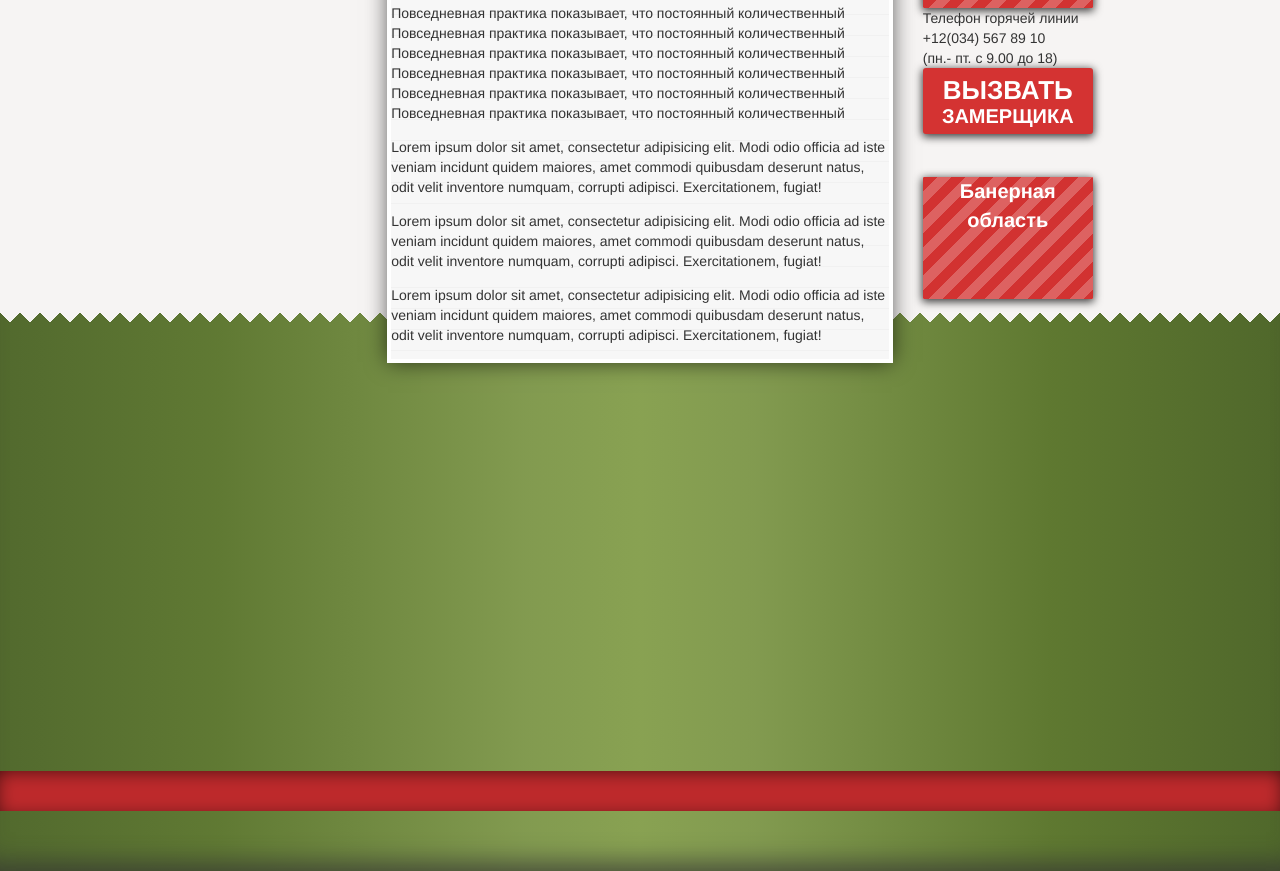
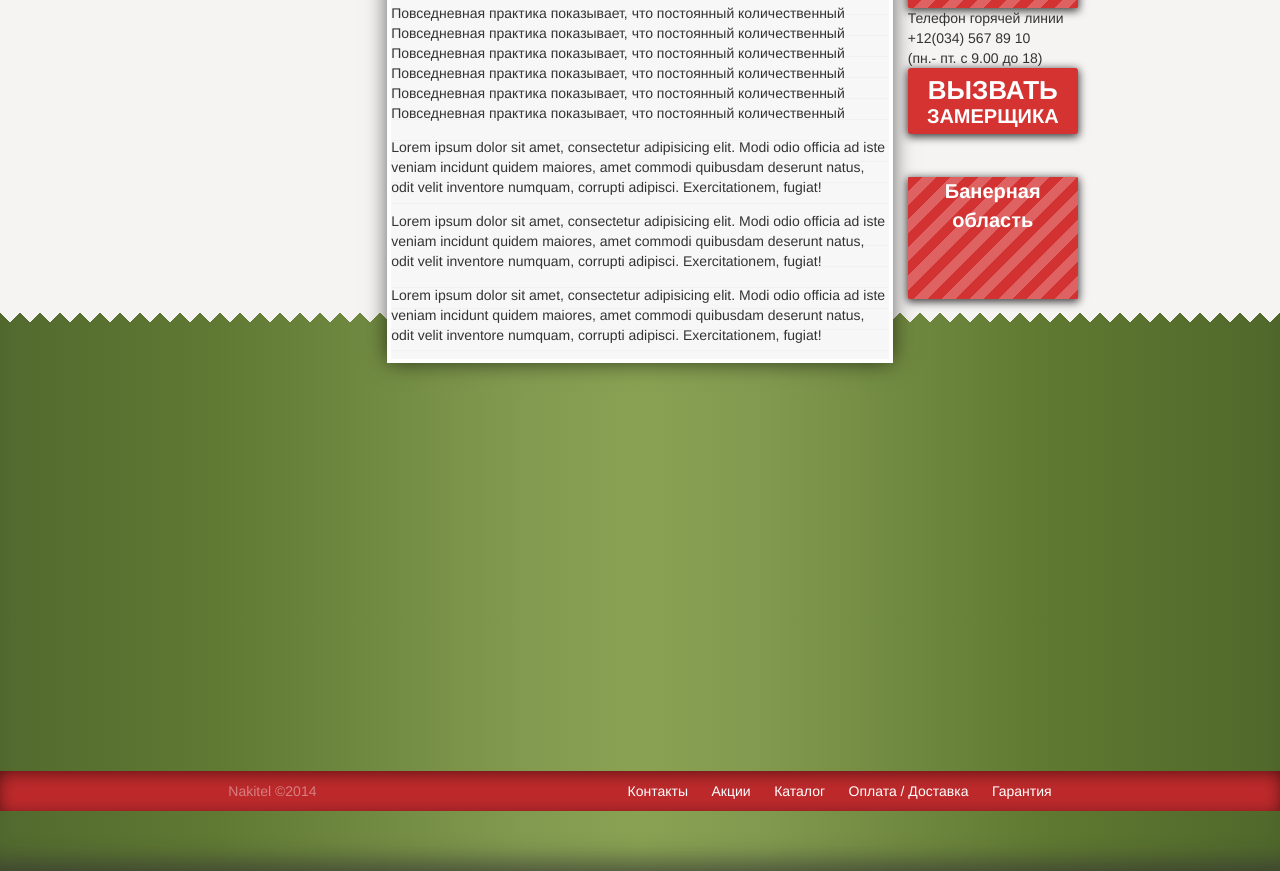
Before and after one commit to SashaZhardetskaya/doors_shop, a plain HTML site: page index.html in a window 1280 px wide. Shown: the part 1411-2282 px from the top of the page. Drawn offline with nearby package versions, Linux system fonts and the light colour scheme.

Commit message:
footer contant

```diff
--- a/css/style.scss
+++ b/css/style.scss
@@ -652,6 +652,9 @@ $mgrey: #f6f4f3;
     background-size: auto auto, 20px 20px, 20px 20px, 20px 20px, 20px 20px;
     background-clip: padding-box, border-box, border-box, border-box, border-box;
     background-origin: padding-box, border-box, border-box, border-box, border-box;
+    aside {
+    	padding: 0;
+    }
 }
 
 .about-title {
@@ -791,3 +794,24 @@ $mgrey: #f6f4f3;
 	-moz-box-shadow: inset 0px 3px 20px -5px rgba(0,0,0,0.75);
 	box-shadow: inset 0px 3px 20px -5px rgba(0,0,0,0.75);
 }
+
+.footer-nav {
+	display: flex;
+	justify-content: flex-end;
+	align-items: center;
+	list-style-type: none;
+	margin: -20px 0 0 0;
+	li {
+		margin: 0 0 0 3%;
+		display: inline-block;
+		color: white;
+		cursor: pointer;
+	}
+}
+.footer-content {
+	span {
+		display: block;
+		margin: 10px 0 0 0;
+		color: transparentize(white,.6);
+	}
+}
--- a/index.html
+++ b/index.html
@@ -236,8 +236,17 @@
 
     <footer class="container-fluid footer">
       <div class="row">
-        <div class="col-lg-3 col-md-2 col-sm-1 col-xs-1"></div>
-        <div class="col-lg-6 col-md-8 col-sm-10 col-xs-10"></div>
+        <div class="col-lg-2 col-md-2 col-sm-1 col-xs-1"></div>
+        <div class="col-lg-8 col-md-8 col-sm-10 col-xs-10 footer-content">
+          <span>Nakitel ©2014</span>
+          <ul class="footer-nav">
+            <li>Контакты</li>
+            <li>Акции</li>
+            <li>Каталог</li>
+            <li>Оплата / Доставка</li>
+            <li>Гарантия</li>
+          </ul>
+        </div>
       </div>
     </footer>
 
```
Also changed, not shown: css/style.css.
